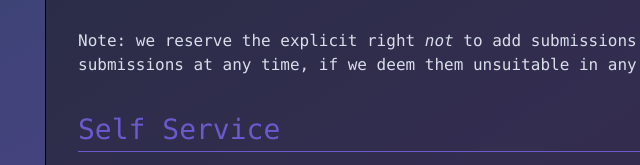
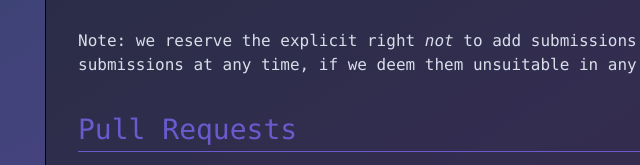
Before and after one commit to ttntm/bukmark.club, an Eleventy site: page src/join.njk in a window 1280 px wide. Shown: the part 1087-1252 px from the top of the page, 83-723 px from the left. Built offline with nearby package versions, Linux system fonts and the light colour scheme; Eleventy itself is replaced by a stand-in of ours; files that its build step writes are made by us from their sources; files whose address does not match are found by name; what date-and-time, postcss-import would draw is missing.

Commit message:
#6: done

```diff
--- a/src/join.njk
+++ b/src/join.njk
@@ -45,7 +45,7 @@ eleventyExcludeFromCollections: true
 <p>
   Note: we reserve the explicit right <i>not</i> to add submissions to the directory, and to remove submissions at any time, if we deem them unsuitable in any way.
 </p>
-<h2 class="mt2">Self Service</h2>
+<h2 class="mt2">Pull Requests</h2>
 <p>
   You can also add your site to the BUKMARK.CLUB <i>yourself</i>.
   <br><br>
```
Also changed, not shown: README.md.
